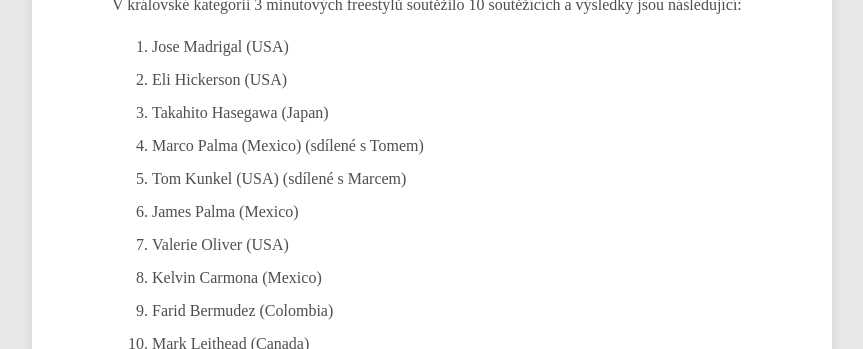
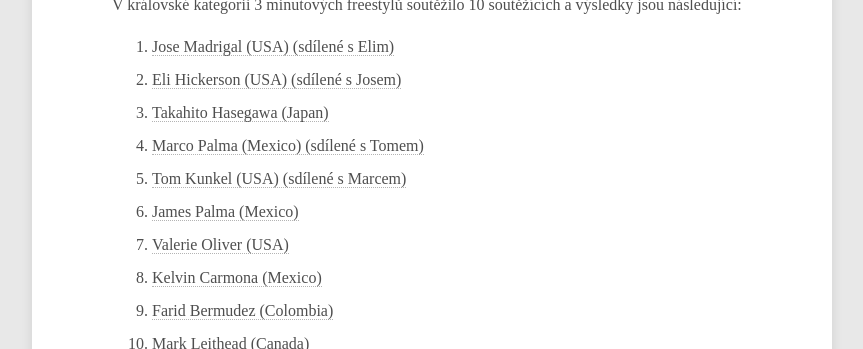
Before and after one commit to Hroch92/spintopcz, a Jekyll site: the page built from _posts/2019-08-11-world-spintop-contest-2019.md, in a window 1280 px wide and 900 px high, scrolled down 1737 px, cut to the strip 222-571 px from the top of the window. Shown: the whole strip, without its empty margins (208-1071 px from the left). Built offline with Jekyll 4.4.1, drawn with Linux system fonts in a browser that asks for light colours; nearby versions of some CDN libraries; comment, search, counter and statistics services are not loaded.

Commit message:
Update 2019-08-11-world-spintop-contest-2019.md

```diff
--- a/_posts/2019-08-11-world-spintop-contest-2019.md
+++ b/_posts/2019-08-11-world-spintop-contest-2019.md
@@ -31,15 +31,15 @@ Nezapomnělo se ani na tradiční battle s neuvěřitelným počtem 36 soutěž
 ![battle-contest](https://i.ibb.co/C8GWC66/20190809-222918.jpg)
 
 V královské kategorii 3 minutových freestylů soutěžilo 10 soutěžících a výsledky jsou následující:
-1. Jose Madrigal (USA)
-2. Eli Hickerson (USA)
-3. Takahito Hasegawa (Japan)
-4. Marco Palma (Mexico) (sdílené s Tomem)
-4. Tom Kunkel (USA) (sdílené s Marcem)
-6. James Palma (Mexico)
-7. Valerie Oliver (USA)
-8. Kelvin Carmona (Mexico)
-9. Farid Bermudez (Colombia)
-10. Mark Leithead (Canada)
+1. [Jose Madrigal (USA) (sdílené s Elim)](https://www.youtube.com/watch?v=IdC2nnrcWB0)
+1. [Eli Hickerson (USA) (sdílené s Josem)](https://www.youtube.com/watch?v=AFTORVmQXbg)
+3. [Takahito Hasegawa (Japan)](https://www.youtube.com/watch?v=HB7wmtXTpMA)
+4. [Marco Palma (Mexico) (sdílené s Tomem)](https://www.youtube.com/watch?v=mEtN-lzARc0)
+4. [Tom Kunkel (USA) (sdílené s Marcem)](https://www.youtube.com/watch?v=fEk9iKGfHYE)
+6. [James Palma (Mexico)](https://www.youtube.com/watch?v=KqpPegOUkrg)
+7. [Valerie Oliver (USA)](https://www.youtube.com/watch?v=0a3dq-cQezM)
+8. [Kelvin Carmona (Mexico)](https://www.youtube.com/watch?v=-qPozQkTGDU)
+9. [Farid Bermudez (Colombia)](https://www.youtube.com/watch?v=Jd8EstYQlMM)
+10. [Mark Leithead (Canada)](https://www.youtube.com/watch?v=q1iUxNVgSEs)
 
 ![freestyles-wyyc2019](https://i.ibb.co/PDQNt4L/20190810-192742.jpg)
```
